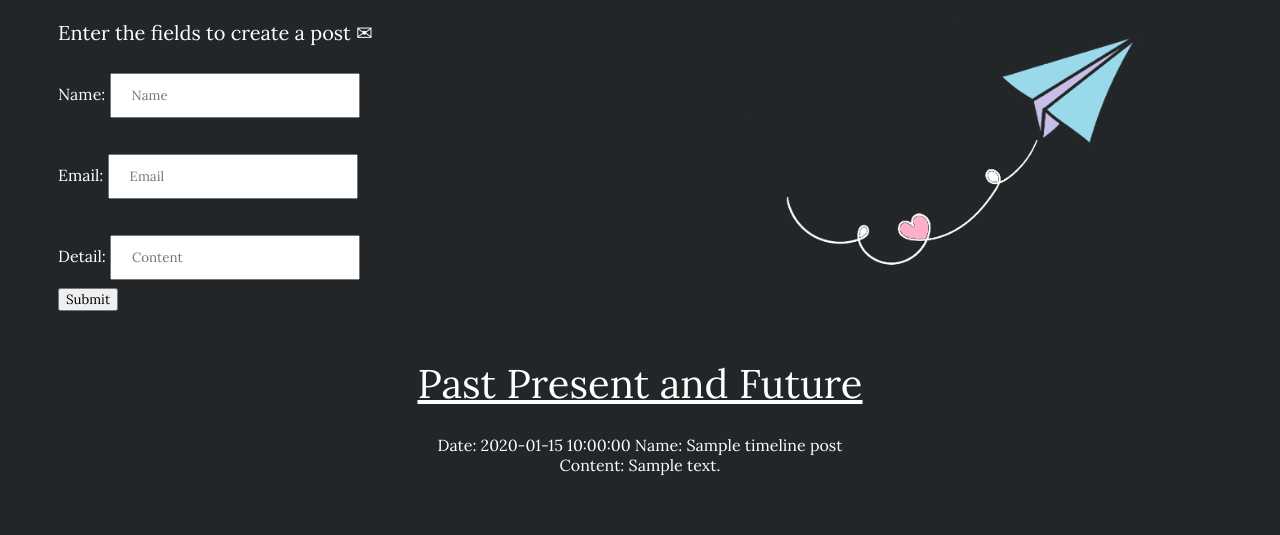
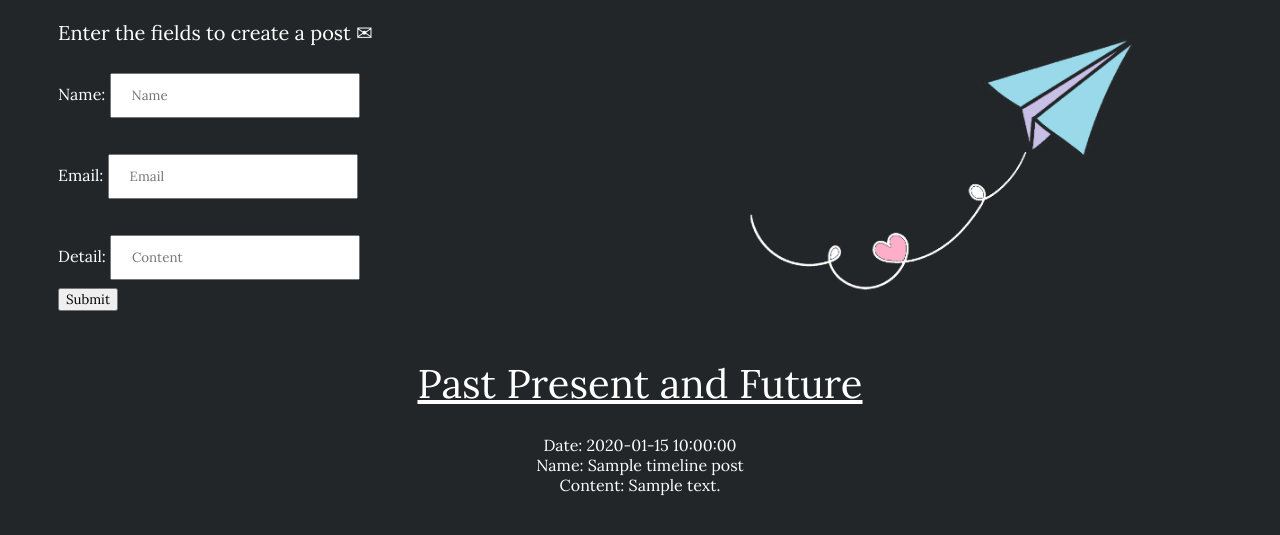
Before and after one commit to AbishaKugathasan/personal-site, a Flask app: template app/templates/timeline.html in a window 1280 px wide. Shown: the part 92-627 px from the top of the page. Run offline with Flask 2, Linux system fonts and the light colour scheme; the template is opened without the code that fills it: most values are stand-ins (such as "Sample title", 1, 10 or a date in 2020); parts of the project's set-up code (start-up, migrations or seed data) failed here and were passed over; some web fonts are replaced.

Commit message:
Update timeline.html

```diff
--- a/app/templates/timeline.html
+++ b/app/templates/timeline.html
@@ -32,7 +32,7 @@
   <body class = "max-width">
     <h1>My Timeline: </h1>
     <div class = paperplane>
-    <img src="../static/img/blue_paper_airplane.png" width="400" alt="Rabbit with lop ears in barn" width="203px">
+    <img src="../static/img/blue_paper_airplane.png" width="440" alt="Rabbit with lop ears in barn" width="203px">
     </div>
 
     <div class = "form-posts">
@@ -90,7 +90,7 @@ form.addEventListener('submit', function(e) {
 <div class = name-form-1>
 {% for TimelinePost in TimelinePost %}
 <p class = "display-post" style = "text-align:center;">
-    Date: {{TimelinePost.created_at}}
+    Date: {{TimelinePost.created_at}}<br>
     Name: {{TimelinePost.name}}<br>
     Content: {{TimelinePost.content}} <p>
 {% endfor %}
```
